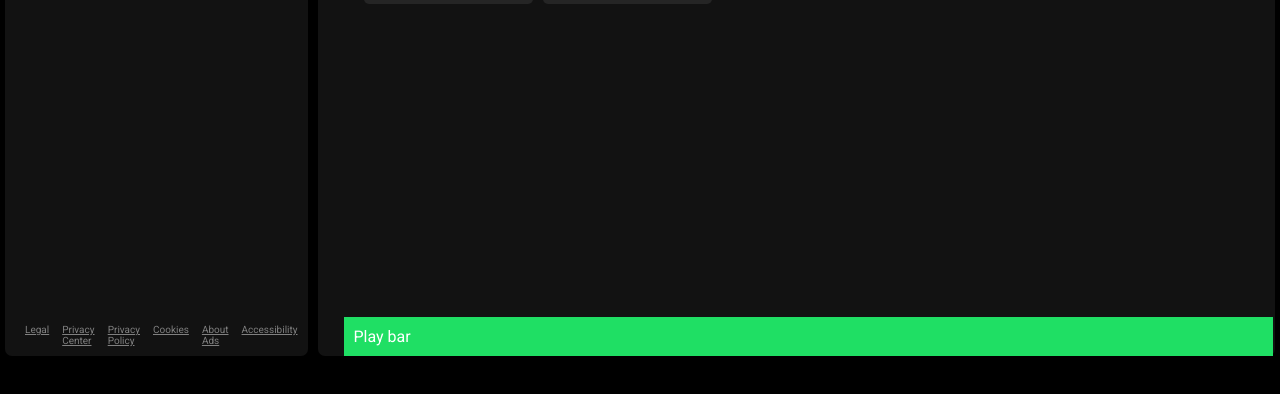
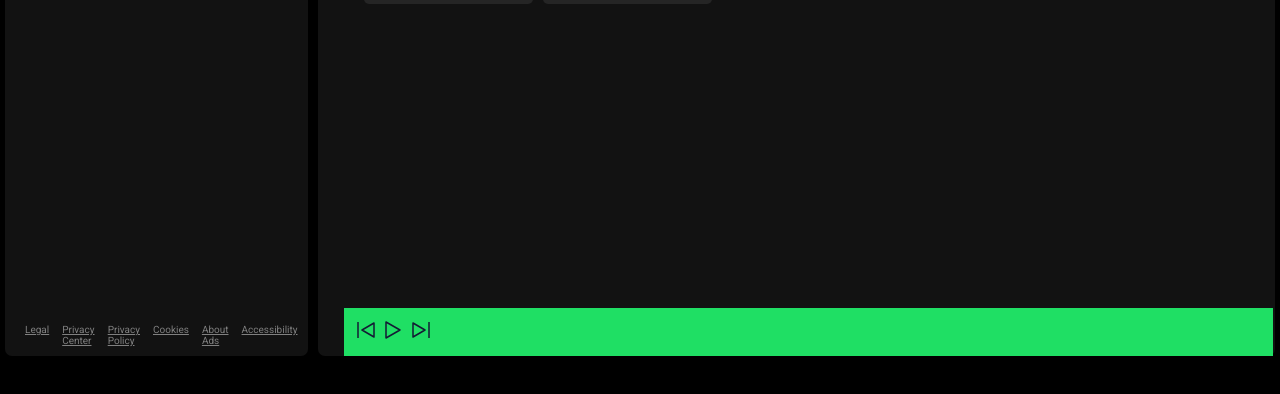
Before and after one commit to OmerShireen/Spotify-Clone, a plain HTML site: page index.html in a window 1280 px wide. Shown: the part 404-798 px from the top of the page. Drawn offline with Linux system fonts and the light colour scheme.

Commit message:
Play bar svgs added

```diff
--- a/index.html
+++ b/index.html
@@ -79,7 +79,11 @@
                     </div>
                 </div>
                 <div class="playbar">
-                    Play bar
+                    <div class="songbuttons">
+                        <img src="prevsong.svg" alt="">
+                        <img src="play.svg" alt="">
+                        <img src="nextsong.svg" alt="">
+                    </div>
                 </div>
             </div>
         </div>
```
Also changed, not shown: nextsong.svg (added), play.svg (added), prevsong.svg (added).
